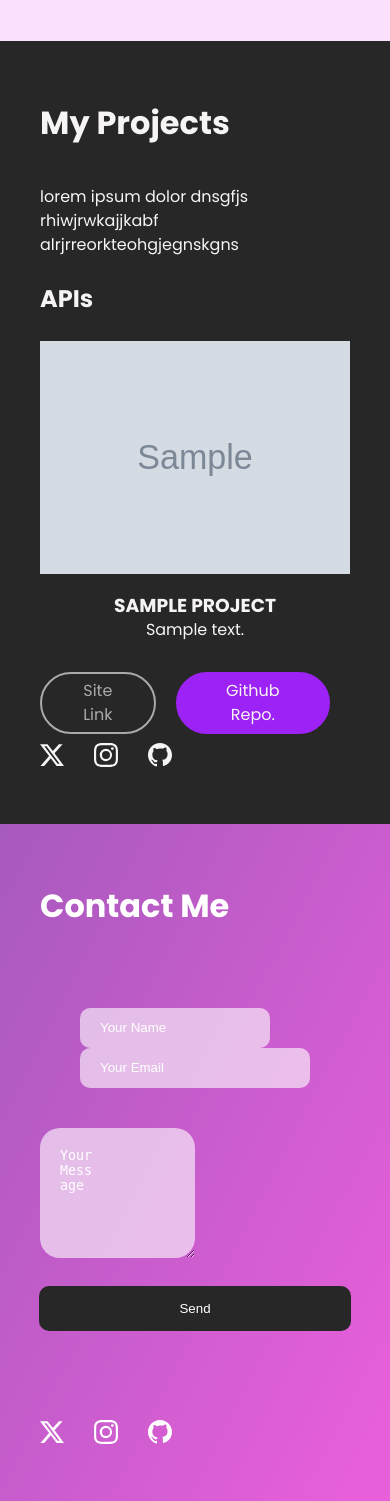
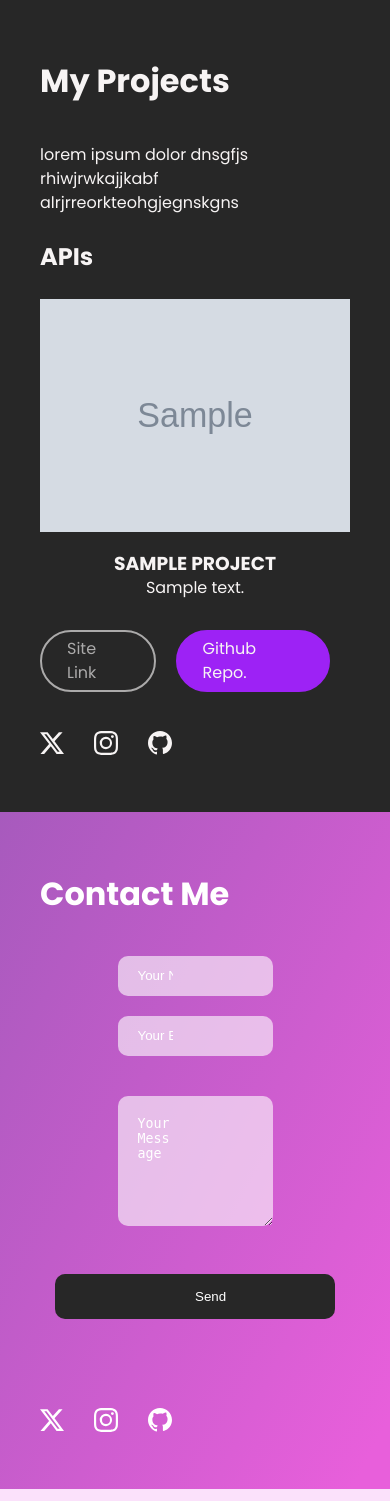
Before and after one commit to SteppaCodes/SteppaCodes, a Django app: page / in a window 390 px wide. Shown: the part 1520-3021 px from the top of the page. Run offline with Django 5.2, Linux system fonts and the light colour scheme; tables that the repository leaves empty hold one stand-in row (values such as "Sample post"); grey boxes marked "Sample" are stand-in pictures.

Commit message:
Add: contacts page responsiveness

```diff
--- a/static/css/styles.css
+++ b/static/css/styles.css
@@ -40,12 +40,12 @@ section {
 #home {
     text-align: center;
     position: relative;
-    height: 95vh;
+    height: 98vh;
     padding: 20px;
     background: rgb(2,0,36);
     background: linear-gradient(117deg, rgba(2,0,36,1) 0%, rgba(232,95,219,1) 0%, rgba(167,90,189,1) 95%);
-    }
 
+}
 nav li {
     margin-right: 30px;
     background-color: rgba(255, 255, 255, 0.6);
@@ -82,7 +82,7 @@ nav li {
 }
 
 .hero p {
-    font-size: 20px;
+    font-size: 25px;
     line-height: 1.5em;
     margin-bottom: 30px;
 }
@@ -134,6 +134,14 @@ nav li {
     width: 24px;
     height: 24px;
 
+}
+
+.social-icons svg:hover {
+    border:solid 3px;
+    width: 40px;
+    height: 40px;
+    padding: 5px;
+    border-radius: 30px;
 }
 
 
@@ -197,7 +205,7 @@ h4 {
     max-width:100%;
     flex-direction: column;
     justify-content: space-between;
-    text-align: center;
+
 }
 
 .project-card:nth-of-type(even) .project-info{
@@ -240,6 +248,7 @@ fieldset {
 #contact-me {
     background: rgb(2,0,36);
     background: linear-gradient(117deg, rgba(2,0,36,1) 0%, rgba(167,90,189,1) 0%,  rgba(232,95,219,1) 95%);
+
 }
 
 #contact-me .page-title {
@@ -276,7 +285,6 @@ fieldset {
     border-radius: 10px;
     outline: none;
     background-color: rgba(255, 255, 255, 0.6);
-
 }
 
 .form-group input::placeholder {
@@ -285,17 +293,16 @@ fieldset {
 .textbox textarea {
     width: 600px;
     height: 130px;
-    padding: 0 100px 0 20px;
-    color: #fff;
+    padding: 20px 100px 0 20px;
+    color: #272727;
     border: none;
-    border-radius: 20px;
+    border-radius: 10px;
     outline: none;
     background-color: rgba(255, 255, 255, 0.6);
     margin-bottom: 20px;
 }
 
 .textbox textarea::placeholder {
-    padding-top: 20px;
     color: #fff;
 }
 
@@ -320,16 +327,25 @@ button {
         margin-bottom: 30px;
     }
     .hero p {
-        font-size: 24-x;
+        font-size: 16px;
     }
     #home nav  {
         display: none;
     }
+    #home {
+        height: 90vh;
+    }
+
+    .hero {
+        margin-top: 230px;
+    }
+
     .project-card {
         display: flex;
         flex-direction: column;
         padding: 0;
-        margin-bottom: 70px;
+        margin-bottom: 100px;
+
     }
     .project-card img {
         max-width: 100%;
@@ -345,34 +361,78 @@ button {
 
     .project-card:nth-of-type(even) {
         flex-direction: column-reverse;
+        margin-bottom: 150px;
     }
     .project-card:nth-of-type(even) .project-info{
         margin-bottom: 30px;
         margin-top: 0px;
+        text-align: center;
     }
-    .project-card:nth-of-type(even) img {
-        margin-bottom: 30px;
-    }
+
+    .contact-form {
+        color: #fff;
+        font-size: 12px;
+        display: flex;
+        flex-direction: column;
+        align-items: center;
+        margin-bottom:100px;
+        justify-content: center;
+        text-align: center;
+     }
+
+
 
     .form-group {
         display: flex;
         flex-direction: column;
         align-items: center;
-        justify-content: center;
-        padding: 40px;
+        justify-content: space-between;
+        margin: 0 0 20px 0;
+        padding:0;
+        width: 50%;
+    }
+
+    .form-group input {
+        /* width: 100%; */
+        height: 40px;
+        padding: 0 100px 0 20px;
+        color: #272727;
+        border: none;
+        border-radius: 10px;
+        outline: none;
+        background-color: rgba(255, 255, 255, 0.6);
+    }
+
+    .input {
+        display: flex;
+        flex-direction: column;
+        align-items: center;
+        margin-right: 0;
+        margin-bottom: 20px;
+        width: 100%;
+        padding: 0;
+        text-align: center;
     }
 
     .textbox textarea {
-        width: 50%;
+        width: 100%;
         height: 130px;
-        padding: 0 100px 0 20px;
-        color: #fff;
+        padding: 20px 100px 0 20px;
+        color: #272727;
         border: none;
-        border-radius: 20px;
+        border-radius: 10px;
         outline: none;
         background-color: rgba(255, 255, 255, 0.6);
-        margin-bottom: 20px;
+        margin: 0 auto 20px;
     }
 
+    .textbox {
+        text-align: center;
+        width: 50%;
+    }
 
+    button {
+        text-align: center;
+        width: 50%;
+    }
 }
--- a/templates/index.html
+++ b/templates/index.html
@@ -194,7 +194,7 @@
         <h4>APIs</h4>
         {% for  project in projects %}
         <div class="project-card">
-          <img src="{{project.image_url}}" alt="screenshot" />
+          <img class="img" src="{{project.image_url}}" alt="screenshot" />
           <div class="project-info">
             <h3 style="text-transform:uppercase">{{project.title}}</h4>
             <p>
@@ -242,7 +242,7 @@
                       <p class="field-err">{{form.name.errors}}</p>
                     </fieldset>
                   </div>
-                  <div>
+                  <div class="input">
                     <fieldset>
                       {{form.email}}
                       <p class="field-err">{{form.email.errors}}</p>
@@ -250,7 +250,7 @@
                   </div>
                 </div>
 
-                <div>
+                <div class="input">
                   <fieldset class="textbox">
                     {{form.message}}
                     <p class="field-err">{{form.text.errors}}</p>
```
